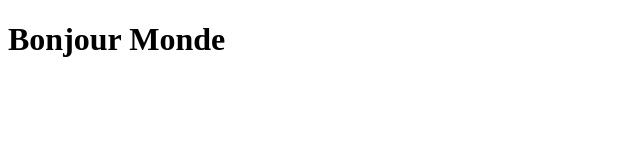
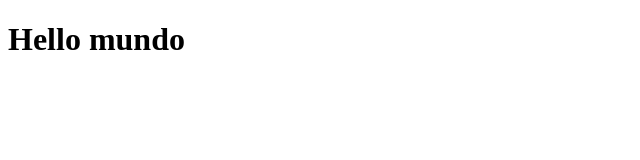
Before and after one commit to Marc1401/lab02, a plain HTML site: page index.html in a window 1280 px wide. Shown: the whole page, without its empty margins (0-640 px from the left). Drawn offline with Linux system fonts and the light colour scheme.

Commit message:
Update index.html
My last commit

```diff
--- a/index.html
+++ b/index.html
@@ -7,6 +7,6 @@
     <title>Document</title>
 </head>
 <body>
-    <h1>Bonjour Monde</h1>
+    <h1>Hello mundo</h1>
 </body>
 </html>
```
